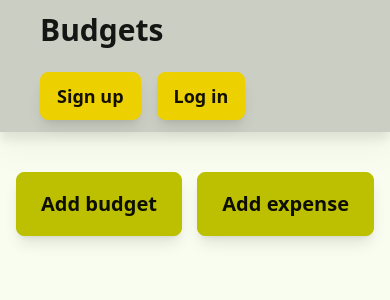
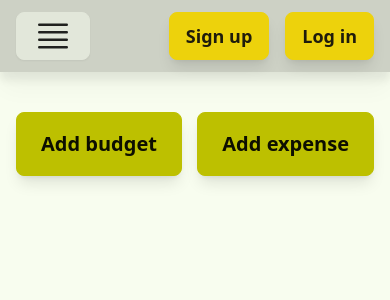
Before and after one commit to JimWould99/budget_website, a React (Vite) app in the folder frontend/budget_front_end/: page / in a window 390 px wide. Shown: the top 300 px of the page. Built offline with nearby package versions, Linux system fonts and the light colour scheme.

Commit message:
added mobile responsive sidebar. created other pages to be accessed through sidebar

```diff
--- a/frontend/budget_front_end/package.json
+++ b/frontend/budget_front_end/package.json
@@ -15,7 +15,8 @@
     "dotenv": "^16.4.5",
     "react": "^18.3.1",
     "react-dom": "^18.3.1",
-    "react-router-dom": "^6.27.0"
+    "react-router-dom": "^6.27.0",
+    "recharts": "^2.15.1"
   },
   "devDependencies": {
     "@eslint/js": "^9.11.1",
--- a/frontend/budget_front_end/src/components/add_expense_model.tsx
+++ b/frontend/budget_front_end/src/components/add_expense_model.tsx
@@ -70,6 +70,7 @@ const Add_expense_model = ({ budgetSelected }: { budgetSelected: Budget }) => {
       if (dispatch) {
         dispatch({ type: "addNewExpense", payload: json });
       }
+      console.log("new expense", json);
       const dialog = document.getElementById(expense_id);
       if (dialog) {
         (dialog as HTMLDialogElement).close();
--- a/frontend/budget_front_end/src/components/expense_strip.tsx
+++ b/frontend/budget_front_end/src/components/expense_strip.tsx
@@ -26,7 +26,7 @@ const Expense_strip = ({ expense }: { expense: Expense }) => {
   const [recurring, setRecurring] = useState<boolean>(expense.recurring);
 
   const useWindowSize = useScreenWidth();
-  console.log("useWindowSize width", useWindowSize.width);
+  //console.log("useWindowSize width", useWindowSize.width);
 
   const truncateText = ({ text }: { text: string }) => {
     if (text.length <= 10 && useWindowSize.width >= 640) {
--- a/frontend/budget_front_end/src/components/header.tsx
+++ b/frontend/budget_front_end/src/components/header.tsx
@@ -1,9 +1,13 @@
 import { useContext } from "react";
 import { AuthContext } from "../context/auth_context";
+import { SidebarContext } from "../context/sidebar_context";
+
 import { Link } from "react-router-dom";
+import logout_svg from "../assets/logout-svgrepo-com.svg";
 
 const Header = () => {
   const { user, logout } = useContext(AuthContext);
+  const { sideBarShown, setSideBarShown } = useContext(SidebarContext);
 
   const TruncateText = ({ text }: { text: string }) => {
     if (text.length <= 9) {
@@ -22,13 +26,42 @@ const Header = () => {
     logout();
     window.location.reload();
   };
+
+  let hamburgerClass;
+
+  if (sideBarShown) {
+    hamburgerClass = "btn btn-primary display:block sm:hidden ";
+  } else {
+    hamburgerClass = "btn  display:block sm:hidden";
+  }
   return (
     <>
-      <div className="drop-shadow-xl bg-base-300 pb-3 pt-3 sm:p-0 sm:h-20 w-full flex justify-center ">
-        <div className="sm:w-5/6 w-full gap-6 sm:gap-0  flex flex-col sm:flex-row ml-10 sm:ml-0 justify-between content-center sm:items-center">
-          <Link to="/">
+      <div className="position: sticky top-0 z-50 opacity-95 drop-shadow-xl bg-base-300 pb-3 pt-3 sm:p-0 sm:h-20 w-full flex justify-center ">
+        <div className="md:pr-24 md:pl-52 sm:pr-24 sm:pl-24 px-4  w-full sm:gap-0 gap-4 flex flex-row sm:ml-0 justify-between sm:justify-between sm:content-center sm:items-center">
+          <Link className="hidden sm:block" to="/">
             <h1 className="text-3xl font-bold ">Budgets</h1>
           </Link>
+          <button
+            onClick={() => {
+              setSideBarShown((prev: boolean) => !prev);
+            }}
+            className={hamburgerClass}
+          >
+            <svg
+              xmlns="http://www.w3.org/2000/svg"
+              fill="none"
+              viewBox="0 0 24 24"
+              strokeWidth={1.5}
+              stroke="currentColor"
+              className="size-10"
+            >
+              <path
+                strokeLinecap="round"
+                strokeLinejoin="round"
+                d="M3.75 5.25h16.5m-16.5 4.5h16.5m-16.5 4.5h16.5m-16.5 4.5h16.5"
+              />
+            </svg>
+          </button>
           <div className="flex gap-4 w-100">
             {!user && (
               <>
@@ -46,15 +79,22 @@ const Header = () => {
             )}
             {user && (
               <>
-                <div className="max-w-[200px]  btn btn-accent text-lg shadow-lg">
+                <button className="max-w-[200px]  btn btn-accent text-lg shadow-lg">
                   {TruncateText({ text: user.email })}
-                </div>
-                <div
+                </button>
+                <button
                   onClick={() => logoutButton()}
-                  className="btn btn-accent text-lg shadow-lg"
+                  className="btn px-2 sm:btn-md btn-accent text-lg shadow-lg"
                 >
-                  Log out
-                </div>
+                  <p className="hidden sm:block ">Log out</p>
+                  <p className="sm:hidden block"></p>
+                  <img
+                    className="sm:hidden block"
+                    src={logout_svg}
+                    width={24}
+                    height={24}
+                  />
+                </button>
               </>
             )}
           </div>
--- /dev/null
+++ b/frontend/budget_front_end/src/components/sidebar.tsx
@@ -0,0 +1,45 @@
+import { Link } from "react-router-dom";
+import { useState } from "react";
+import { useLocation } from "react-router-dom";
+
+const Sidebar = () => {
+  // const [selected, setSelected] = useState("Home");
+
+  const location = useLocation();
+
+  return (
+    <>
+      <div className="w-10 px-32 sm:px-14  bg-primary h-[94vh] sm:h-[88vh]  z-10 sticky sm:top-20  flex flex-col justify-around items-center">
+        <Link to="/">
+          <button
+            className={`btn btn-secondary w-32 sm:w-20 btn-lg sm:btn-md ${
+              location.pathname === "/" ? "btn-info" : ""
+            }`}
+          >
+            Home
+          </button>
+        </Link>
+        <Link to="/analysis">
+          <button
+            className={`btn btn-secondary w-32  sm:w-20 btn-lg sm:btn-md  ${
+              location.pathname === "/analysis" ? "btn-info" : ""
+            }`}
+          >
+            Analysis
+          </button>
+        </Link>
+        <Link to="/advice">
+          <button
+            className={`btn btn-secondary w-32 text-nowrap sm:w-20  btn-lg sm:btn-md ${
+              location.pathname === "/advice" && "btn-info"
+            }`}
+          >
+            AI advice
+          </button>
+        </Link>
+      </div>
+    </>
+  );
+};
+
+export default Sidebar;
--- /dev/null
+++ b/frontend/budget_front_end/src/context/sidebar_context.tsx
@@ -0,0 +1,61 @@
+import { createContext, useEffect, useState, ReactNode } from "react";
+import useScreenWidth from "../hooks/useScreenWidth";
+
+interface contextState {
+  sideBarShown: boolean;
+  setSideBarShown: React.Dispatch<React.SetStateAction<boolean>>;
+  renderSidebar: boolean;
+  setRenderSidebar: React.Dispatch<React.SetStateAction<boolean>>;
+  showContent: boolean;
+  setShowContent: React.Dispatch<React.SetStateAction<boolean>>;
+}
+
+type SidebarContextProviderProps = {
+  children: ReactNode;
+};
+
+export const SidebarContext = createContext<contextState>({} as contextState);
+
+export const SidebarContextProvider = ({
+  children,
+}: SidebarContextProviderProps) => {
+  const useWindowSize = useScreenWidth();
+  const [sideBarShown, setSideBarShown] = useState<boolean>(false);
+  const [renderSidebar, setRenderSidebar] = useState<boolean>(false);
+  const [showContent, setShowContent] = useState<boolean>(true);
+
+  useEffect(() => {
+    if (useWindowSize.width >= 800) {
+      //console.log("large screen", useWindowSize.width);
+      //console.log(useWindowSize.width);
+      setRenderSidebar(true);
+      setShowContent(true);
+    }
+    if (useWindowSize.width <= 800 && sideBarShown) {
+      console.log("two");
+      setShowContent(false);
+      setRenderSidebar(true);
+    }
+    if (useWindowSize.width <= 800 && !sideBarShown) {
+      console.log("three");
+
+      setShowContent(true);
+      setRenderSidebar(false);
+    }
+  }, [useWindowSize, sideBarShown]);
+
+  return (
+    <SidebarContext.Provider
+      value={{
+        sideBarShown,
+        setSideBarShown,
+        renderSidebar,
+        setRenderSidebar,
+        showContent,
+        setShowContent,
+      }}
+    >
+      {children}
+    </SidebarContext.Provider>
+  );
+};
--- /dev/null
+++ b/frontend/budget_front_end/src/pages/AI_advice.tsx
@@ -0,0 +1,21 @@
+import Header from "../components/header";
+import Sidebar from "../components/sidebar";
+import { useContext } from "react";
+import { SidebarContext } from "../context/sidebar_context";
+
+const AI_advice = () => {
+  const { setSideBarShown, renderSidebar, showContent } =
+    useContext(SidebarContext);
+
+  return (
+    <>
+      <Header></Header>
+      <div className="flex flex-row w-full">
+        {renderSidebar && <Sidebar></Sidebar>}
+        {showContent && <p>ai advice test</p>}
+      </div>
+    </>
+  );
+};
+
+export default AI_advice;
--- /dev/null
+++ b/frontend/budget_front_end/src/pages/analysis_page.tsx
@@ -0,0 +1,91 @@
+import Header from "../components/header";
+import Sidebar from "../components/sidebar";
+import { useContext } from "react";
+import { SidebarContext } from "../context/sidebar_context";
+import { PieChart, Pie, Sector, Cell, ResponsiveContainer } from "recharts";
+
+const data = [
+  { name: "Group A", value: 400 },
+  { name: "Group B", value: 300 },
+  { name: "Group C", value: 300 },
+  { name: "Group D", value: 200 },
+];
+
+const COLORS = ["#0088FE", "#00C49F", "#FFBB28", "#FF8042"];
+
+const RADIAN = Math.PI / 180;
+const renderCustomizedLabel = ({
+  cx,
+  cy,
+  midAngle,
+  innerRadius,
+  outerRadius,
+  percent,
+  index,
+}) => {
+  const radius = innerRadius + (outerRadius - innerRadius) * 0.5;
+  const x = cx + radius * Math.cos(-midAngle * RADIAN);
+  const y = cy + radius * Math.sin(-midAngle * RADIAN);
+
+  return (
+    <text
+      x={x}
+      y={y}
+      fill="white"
+      textAnchor={x > cx ? "start" : "end"}
+      dominantBaseline="central"
+    >
+      {`${(percent * 100).toFixed(0)}%`}
+    </text>
+  );
+};
+
+function getBudgetAmounts() {}
+
+const Analysis_page = () => {
+  const { setSideBarShown, renderSidebar, showContent } =
+    useContext(SidebarContext);
+
+  return (
+    <>
+      <Header></Header>
+      <div className="flex flex-row w-full">
+        {renderSidebar && <Sidebar></Sidebar>}
+        {showContent && (
+          <div className="h-96 w-96">
+            <p>Total amount spent on each budget</p>
+            <ResponsiveContainer
+              isAnimationActive={false}
+              width="100%"
+              height="100%"
+            >
+              <PieChart width={400} height={400}>
+                <Pie
+                  data={data}
+                  cx="50%"
+                  cy="50%"
+                  labelLine={false}
+                  label={renderCustomizedLabel}
+                  // label={({ name }) => name} // Displaying the name
+                  outerRadius={80}
+                  fill="#8884d8"
+                  dataKey="value"
+                  isAnimationActive={false} // Turn off animation
+                >
+                  {data.map((entry, index) => (
+                    <Cell
+                      key={`cell-${index}`}
+                      fill={COLORS[index % COLORS.length]}
+                    />
+                  ))}
+                </Pie>
+              </PieChart>
+            </ResponsiveContainer>
+          </div>
+        )}
+      </div>
+    </>
+  );
+};
+
+export default Analysis_page;
--- a/frontend/budget_front_end/src/pages/main_page.tsx
+++ b/frontend/budget_front_end/src/pages/main_page.tsx
@@ -2,17 +2,24 @@ import { useEffect, useState, useContext } from "react";
 import { format } from "date-fns";
 import { AuthContext } from "../context/auth_context";
 import { BudgetsContext } from "../context/budgets_context";
+import { SidebarContext } from "../context/sidebar_context";
 import Header from "../components/header";
 import Budget_display from "../components/budget_display";
 import Add_budget_modal from "../components/add_budget_modal";
 import TotalBudget from "../components/total";
+import Sidebar from "../components/sidebar";
+//import useScreenWidth from "../hooks/useScreenWidth";
+
 const Main_page = () => {
   const { user } = useContext(AuthContext);
   const budgetsContext = useContext(BudgetsContext);
+  const { setSideBarShown, renderSidebar, showContent } =
+    useContext(SidebarContext);
   const budgets = budgetsContext?.budgets;
   const dispatch = budgetsContext?.dispatch;
   //console.log("budgets context", budgets);
   const [noAccount, setNoAccount] = useState<boolean>(false);
+
   useEffect(() => {
     console.log("user", user);
     const fetchBudgets = async () => {
@@ -40,6 +47,7 @@ const Main_page = () => {
     }
     console.log("render");
   }, [user, dispatch]);
+
   useEffect(() => {
     const fetchExpenses = async () => {
       const options = {
@@ -65,6 +73,7 @@ const Main_page = () => {
     }
     console.log("fetch");
   }, [user, dispatch]);
+
   const addBudgetButton = () => {
     if (!user) {
       setNoAccount(true);
@@ -96,8 +105,11 @@ const Main_page = () => {
   return (
     <>
       <Header></Header>
-      <div className="flex flex-col items-center pt-10 gap-y-6 bg-base-100 min-h-[100vh]">
-        <div className="flex flex-col md:flex-row w-full px-4 sm:px-0 sm:w-5/6 justify-between md:content-center md:items-center gap-4 ">
+      <div className="flex flex-row w-full">
+        {renderSidebar && <Sidebar></Sidebar>}
+        {showContent && (
+          <div className="flex flex-col items-center pt-10 gap-y-6 bg-base-100 w-full ">
+            <div className="flex flex-col md:flex-row w-full px-4 sm:px-24 justify-between md:content-center md:items-center gap-4 ">
               <div className="flex flex-row justify-between md:justify-normal md:gap-4 ">
                 <button
                   className="btn btn-secondary text-xl btn-lg shadow-lg"
@@ -121,11 +133,10 @@ const Main_page = () => {
               )}
               {user && <p className="text-xl">{day}</p>}
             </div>
-        <div className="sm:w-5/6 px-4 sm:px-0 w-full">
+            <div className="sm:px-24 px-4 sm:px-0 w-full">
               <TotalBudget></TotalBudget>
             </div>
-
-        <div className="grid grid-cols-1 sm:grid-cols-1 md:grid-cols-2 lg:grid-cols-2 gap-x-4 gap-y-10 sm:w-5/6 px-4 sm:px-0 w-full mb-10">
+            <div className="grid grid-cols-1 sm:grid-cols-1 md:grid-cols-2 lg:grid-cols-2 gap-x-4 gap-y-10 sm:px-24 px-4 sm:px-0 w-full mb-10">
               {budgets &&
                 budgets.length > 0 &&
                 budgets.map((budget, index) => (
@@ -133,6 +144,20 @@ const Main_page = () => {
                 ))}
             </div>
           </div>
+        )}
+        {!showContent && renderSidebar && (
+          <div className="flex flex-col items-center justify-center w-full ">
+            <button
+              onClick={() => {
+                setSideBarShown(false);
+              }}
+              className="btn bg-gray-400 text-3xl"
+            >
+              X
+            </button>
+          </div>
+        )}
+      </div>
       <Add_budget_modal></Add_budget_modal>
     </>
   );
```
Also changed, not shown: frontend/budget_front_end/src/main.tsx (+12 -5 lines), frontend/budget_front_end/src/assets/logout-svgrepo-com.svg (added), 1 other file (tests, documents, lock files or other folders). Lines whose indentation alone changed are shown as unchanged.
